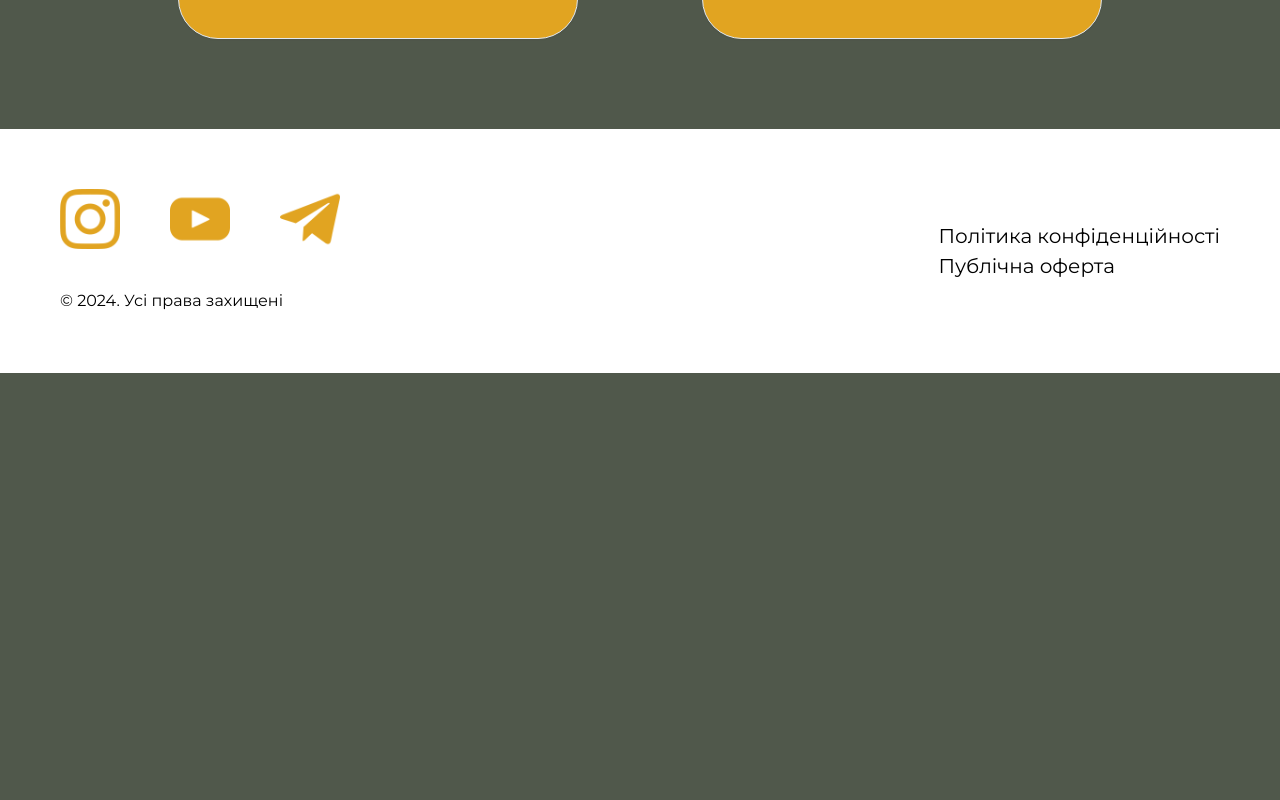
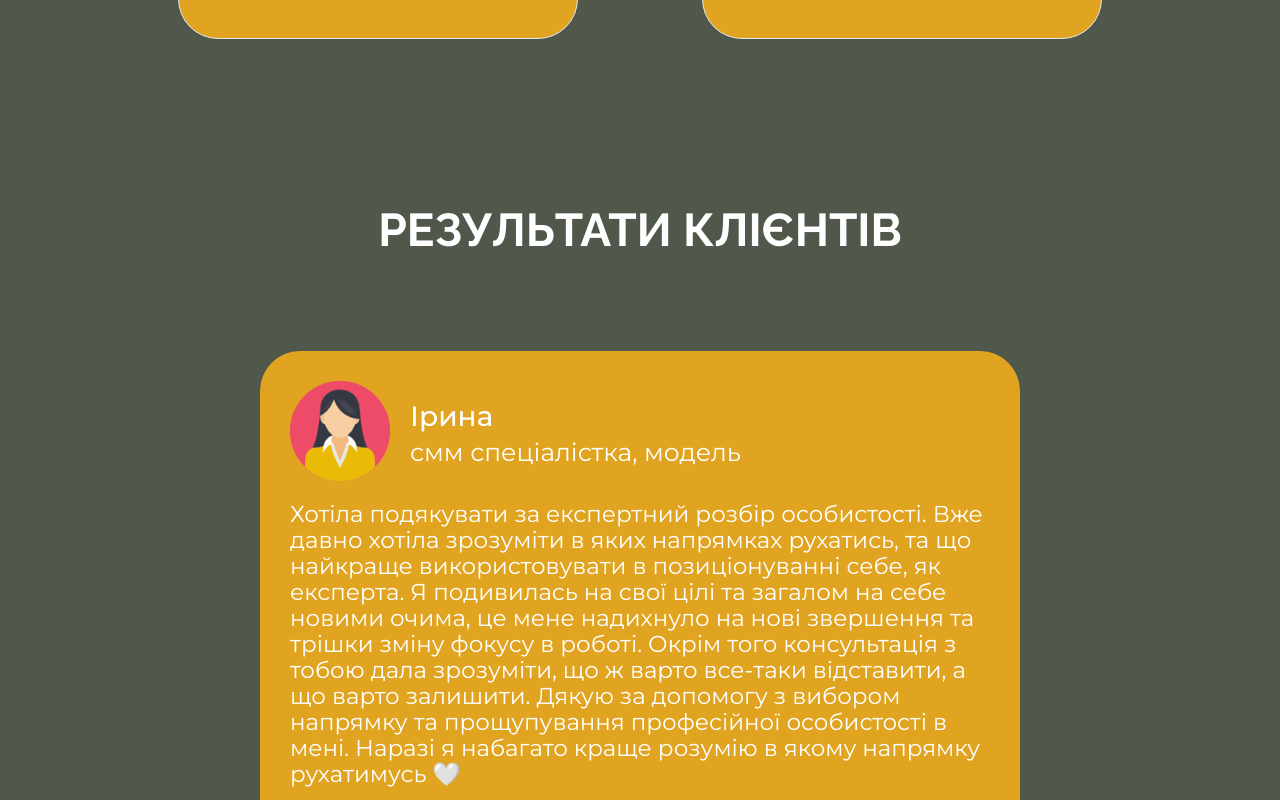
Before and after one commit to olhapanchyshyna/vika-creator, a Next.js app: page / in a window 1280 px wide. Shown: the part 4380-5180 px from the top of the page. Before the commit the page ends 4753 px from the top, so only its background shows below. Built offline with nearby package versions, Linux system fonts and the light colour scheme.

Commit message:
add adaptive reviews

```diff
--- a/src/app/page.tsx
+++ b/src/app/page.tsx
@@ -24,7 +24,7 @@ export default function Home() {
 			<Course />
 			<Program />
 			{/* <ExpertsReviews /> */}
-			{/* <Reviews /> */}
+			<Reviews />
 			{/* <Faq /> */}
 			{/* <CourseFor /> */}
 			{/* <BuyCourse/> */}
--- a/src/components/reviews.tsx
+++ b/src/components/reviews.tsx
@@ -9,24 +9,28 @@ import {
 	CarouselPrevious,
 } from './ui/carousel'
 
+const styleDescr = `mt-[20px] leading-[26px] mb:leading-[31px] text-[16px] md:text-[18px] lg:text-[23px]`
+const styleName = `text-[23px] md:text-[28px] lg:text-[28px] font-medium`
+const styleProf = `leading-[25px] md:leading-[30px] text-[18px] md:text-[23px] lg:text-[25px] `
+
 export default function Reviews() {
 	return (
-		<section className='py-[50px] lg:py-[80px] 2xl:py-[100px] px-[20px] lg:px-[60px]'>
-			<div className='container'>
+		<section className='py-[50px] lg:py-[80px] 2xl:py-[100px] px-[20px] lg:px-[60px] '>
+			<div className='container flex flex-col items-center'>
 				<MainTitle
 					text='Результати клієнтів'
 					className='text-center mb-[50px] lg:mb-[100px]'
 				/>
 				<div>
 					<div className='flex justify-between'>
-						<div className='m-auto mb-[60px] flex '>
+						<div className=' mb-[60px] flex '>
 							<Carousel
-								className='m-auto rounded-[40px] h-[500px] w-[610px] lg:h-[560px] lg:w-[760px] py-[20px] px-[30px] bg-[#e1a421]'
+								className='m-auto rounded-[40px] h-[600px] w-[330px] md:h-[500px] md:w-[580px] lg:h-[560px] lg:w-[760px] py-[20px] md:px-[30px] px-[10px] bg-[#e1a421]'
 								opts={{
 									align: 'start',
 								}}
 							>
-								<CarouselContent className='w-[560px] '>
+								<CarouselContent className='w-[420] md:w-[550px] lg:w-[730px] '>
 									<CarouselItem className='rounded-2xl '>
 										<div className='text-white text-[25px] my-[10px]'>
 											<Link
@@ -36,18 +40,20 @@ export default function Reviews() {
 											>
 												<Image
 													src='/woman.png'
-													className='mr-[20px] lg:w-[100px] lg:h-[100px] w-[60px] h-[60px]'
+													className='md:mr-[20px] mr-[10px] lg:w-[100px] lg:h-[100px] md:w-[60px] md:h-[60px] w-[50px] h-[50px]'
 													alt='profile'
 													width={100}
 													height={100}
 												/>
 												<div>
-													<div className='text-[28px] lg:text-[28px]  font-medium'>Ірина</div>
-													<div className='leading-[30px] text-[23px] lg:text-[25px] '>смм спеціалістка, модель</div>
+													<div className={`${styleName}`}>Ірина</div>
+													<div className={`${styleProf}`}>
+														смм спеціалістка, модель
+													</div>
 												</div>
 											</Link>
 
-											<div className='mt-[20px] leading-[26px] mb:leading-[31px] text-[18px] lg:text-[23px]'>
+											<div className={`${styleDescr}`}>
 												Хотіла подякувати за експертний розбір особистості. Вже
 												давно хотіла зрозуміти в яких напрямках рухатись, та що
 												найкраще використовувати в позиціонуванні себе, як
@@ -70,21 +76,21 @@ export default function Reviews() {
 											>
 												<Image
 													src='/woman.png'
-													className='mr-[20px] lg:w-[100px] lg:h-[100px] w-[60px] h-[60px]'
+													className='md:mr-[20px] mr-[10px] lg:w-[100px] lg:h-[100px] md:w-[60px] md:h-[60px] w-[50px] h-[50px]'
 													alt='profile'
 													width={100}
 													height={100}
 												/>
 												<div>
-													<div className='text-[28px] lg:text-[30px] font-medium'>Гаяне</div>
-													<div className='leading-[30px] text-[23px] lg:text-[25px] '>
+													<div className={`${styleName}`}>Гаяне</div>
+													<div className={`${styleProf}`}>
 														Підприємиця, арт менторка, авторка освітніх курсів
 														для митців
 													</div>
 												</div>
 											</Link>
 											<div className='text-white text-[25px] my-[10px]'>
-												<div className='mt-[20px] leading-[26px] mb:leading-[31px] text-[18px] lg:text-[23px]'>
+												<div className={`${styleDescr}`}>
 													Робили разом запуск. Вікторія дуже чітко розкрила мою
 													експертність, підготувала план запуску. Підтримувала
 													запуск та давала чіткі рекомендації щодо роботи.{' '}
@@ -101,18 +107,20 @@ export default function Reviews() {
 											>
 												<Image
 													src='/man.png'
-													className='mr-[20px] lg:w-[100px] lg:h-[100px] w-[60px] h-[60px]'
+													className='md:mr-[20px] mr-[10px] lg:w-[100px] lg:h-[100px] md:w-[60px] md:h-[60px] w-[50px] h-[50px]'
 													alt='profile'
 													width={100}
 													height={100}
 												/>
 												<div>
-													<div className='text-[28px] lg:text-[30px] font-medium'>Сергій</div>
-													<div className='leading-[30px] text-[23px] lg:text-[25px] '>експерт зі схуднення, тренер</div>
+													<div className={`${styleName}`}>Сергій</div>
+													<div className={`${styleProf}`}>
+														експерт зі схуднення, тренер
+													</div>
 												</div>
 											</Link>
 											<div className='text-white text-[25px] my-[10px]'>
-												<div className='mt-[20px] leading-[26px] mb:leading-[31px] text-[18px] lg:text-[23px]'>
+												<div className={`${styleDescr}`}>
 													Дякую за консультацію! Багато чого для себе взвяв
 													корисного в напрямку розкриття експертності! Дуже
 													продуктивно та результативно
@@ -129,18 +137,20 @@ export default function Reviews() {
 											>
 												<Image
 													src='/woman.png'
-													className='mr-[20px] lg:w-[100px] lg:h-[100px] w-[60px] h-[60px]'
+													className='md:mr-[20px] mr-[10px] lg:w-[100px] lg:h-[100px] md:w-[60px] md:h-[60px] w-[50px] h-[50px]'
 													alt='profile'
 													width={100}
 													height={100}
 												/>
 												<div>
-													<div className='text-[28px] lg:text-[30px] font-medium'>Ольга</div>
-													<div className='leading-[30px] text-[23px] lg:text-[25px] '>експертка з голосу</div>
+													<div className={`${styleName}`}>Ольга</div>
+													<div className={`${styleProf}`}>
+														експертка з голосу
+													</div>
 												</div>
 											</Link>
 											<div className='text-white text-[25px] my-[10px]'>
-												<div className='mt-[20px] leading-[26px] mb:leading-[31px] text-[18px] lg:text-[23px]'>
+												<div className={`${styleDescr}`}>
 													Нарешті я запустила передзапуск! Просто повідомляю
 													тобі, щоб ти знала, що твої зусилля не пройшли
 													даремно! Потік закрився менше ніж за годину (10 осіб)
@@ -157,20 +167,20 @@ export default function Reviews() {
 											>
 												<Image
 													src='/woman.png'
-													className='mr-[20px] lg:w-[100px] lg:h-[100px] w-[60px] h-[60px]'
+													className='md:mr-[20px] mr-[10px] lg:w-[100px] lg:h-[100px] md:w-[60px] md:h-[60px] w-[50px] h-[50px]'
 													alt='profile'
 													width={100}
 													height={100}
 												/>
 												<div>
-													<div className='text-[28px] lg:text-[30px] font-medium'>
-														Світлана
+													<div className={`${styleName}`}>Світлана</div>
+													<div className={`${styleProf}`}>
+														нумізмат, історик
 													</div>
-													<div className='leading-[30px] text-[23px] lg:text-[25px] '>нумізмат, історик</div>
 												</div>
 											</Link>
 											<div className='text-white text-[25px] my-[10px]'>
-												<div className='mt-[20px] leading-[26px] mb:leading-[31px] text-[18px] lg:text-[23px]'>
+												<div className={`${styleDescr}`}>
 													Завдяки розпаковці відчула як складне презентувати
 													просто. Віка є вираженням того як жити сьогодні:
 													будувати проект з найменшими витратами, пояснювати
@@ -187,16 +197,14 @@ export default function Reviews() {
 										>
 											<Image
 												src='/woman.png'
-												className='mr-[20px] lg:w-[100px] lg:h-[100px] w-[60px] h-[60px]'
+												className='md:mr-[20px] mr-[10px] lg:w-[100px] lg:h-[100px] md:w-[60px] md:h-[60px] w-[50px] h-[50px]'
 												alt='profile'
 												width={100}
 												height={100}
 											/>
-											<div className='text-white text-[25px] my-[10px]'>
-												<div className='text-[28px] lg:text-[30px] font-medium'>
-													Маргарита Січкарь
-												</div>
-												<div className='leading-[30px] text-[23px] lg:text-[25px] '>
+											<div className='text-white text-[23px] my-[10px]'>
+												<div className={`${styleName}`}>Маргарита Січкарь</div>
+												<div className={`${styleProf}`}>
 													блогерка, книжкова продюсерка, авторка освітніх курсів
 													для авторів
 												</div>
@@ -217,14 +225,17 @@ export default function Reviews() {
 										>
 											<Image
 												src='/woman.png'
-												className='mr-[20px] lg:w-[100px] lg:h-[100px] w-[60px] h-[60px]'
+												className='md:mr-[20px] mr-[10px] lg:w-[100px] lg:h-[100px] md:w-[60px] md:h-[60px] w-[50px] h-[50px]'
 												alt='profile'
 												width={100}
 												height={100}
 											/>
-											<div className='text-white text-[25px] my-[10px]'>
-												<div className='text-[28px] lg:text-[30px] font-medium'> Наталія</div>
-												<div className='leading-[30px] text-[23px] lg:text-[25px] '>
+											<div className='text-white text-[23px] my-[10px]'>
+											<div className={`${styleName}`}>
+
+													Наталія
+												</div>
+												<div className={`${styleProf}`}>
 													духовний наставник, авторка освітніх продуктів
 												</div>
 											</div>
```
